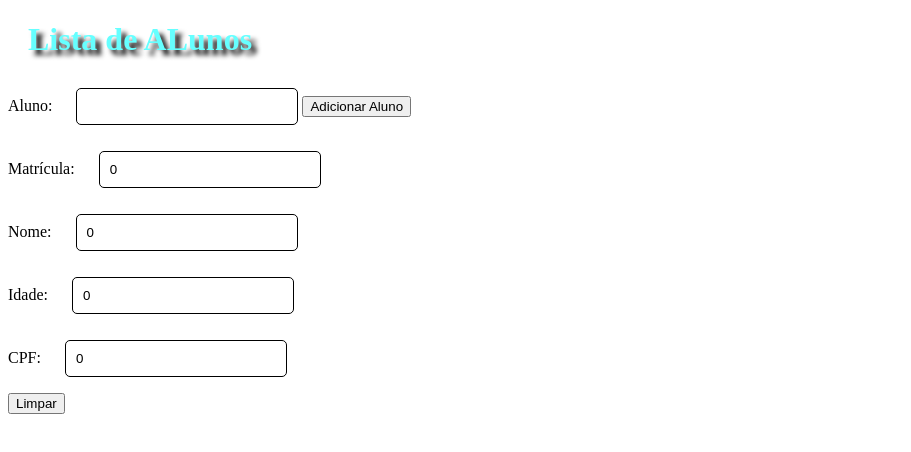
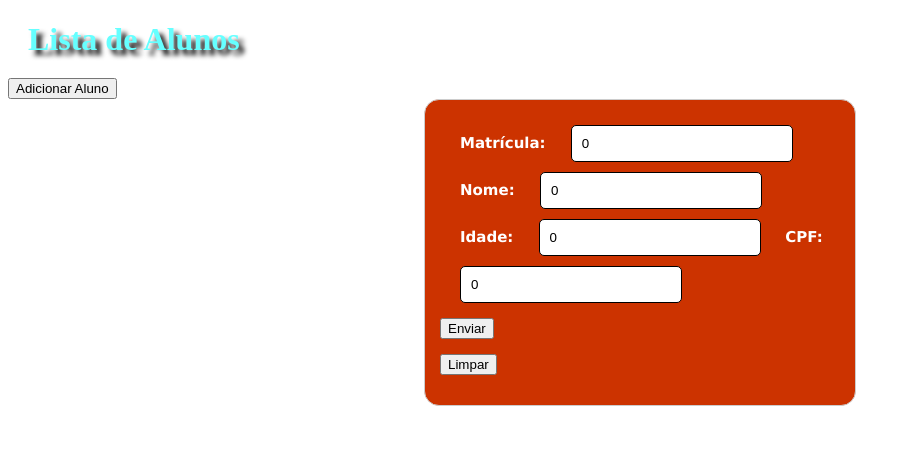
Before and after one commit to MikisTh/PPW, a plain HTML site: page PPW 2024.2/Objetos/Atividade - Objetos/index.html in a window 1280 px wide. Shown: the whole page, without its empty margins (0-911 px from the left). Drawn offline with Linux system fonts and the light colour scheme.

Commit message:
Update index.html
Add

```diff
--- a/PPW 2024.2/Objetos/Atividade - Objetos/index.html
+++ b/PPW 2024.2/Objetos/Atividade - Objetos/index.html
@@ -7,16 +7,17 @@
     <link href="index.css" rel="stylesheet" media="all" />
   </head>
   <body>
-    <h1>Lista de ALunos</h1>
-    <p>
-      Aluno: <input id="inputNum" type="number" />
-      <button id="btAdic">Adicionar Aluno</button>
-    </p>
-    <p>Matrícula: <input id="inputMatrícula" readonly value="0" /></p>
-    <p>Nome: <input id="inputNome" readonly value="0" /></p>
-    <p>Idade: <input id="inputIdade" readonly value="0" /></p>
-    <p>CPF: <input id="inputCpf" readonly value="0" /></p>
+    <h1>Lista de Alunos</h1>
+    <button type="submit" id="btAdic">Adicionar Aluno</button>
+    <form>
+      <label>Matrícula: <input id="inputMatrícula" placeholder="digite sua matrícula" readonly value="0" /></label>
+      <label>Nome: <input id="inputNome" placeholder="digite seu nome" readonly value="0" /></label>
+      <label>Idade: <input id="inputIdade" placeholder="digite sua idade" readonly value="0" /></label>
+      <label>CPF: <input id="inputCpf" placeholder="digite seu cpf" readonly value="0" /></label>
 
-    <p><button id="btLimpar">Limpar</button></p>
+        <p><button type="submit">Enviar</button></p>
+        <p><button id="btLimpar">Limpar</button></p>
+      </form>
+
   </body>
 </html>
```
